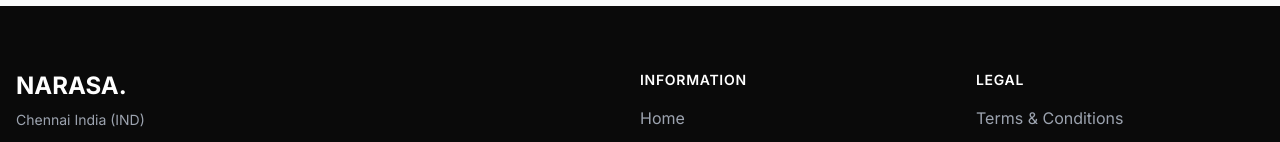
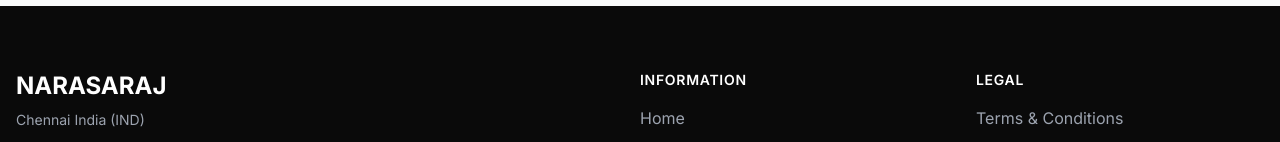
Before and after one commit to imnarasa/portfolio, a Next.js app: page / in a window 1280 px wide. Shown: the part 5546-5688 px from the top of the page. Built offline with nearby package versions, Linux system fonts and the light colour scheme.

Commit message:
Update footer.tsx

```diff
--- a/src/app/footer.tsx
+++ b/src/app/footer.tsx
@@ -60,7 +60,7 @@
           {/* Brand and Social Links */}
           <motion.div variants={itemVariants} className="space-y-6">
             <div className="space-y-2">
-              <h2 className="text-2xl font-bold">NARASA.</h2>
+              <h2 className="text-2xl font-bold">NARASARAJ</h2>
               <p className="text-sm text-gray-400">Chennai India (IND)</p>
             </div>
             <div className="flex space-x-4">
```
